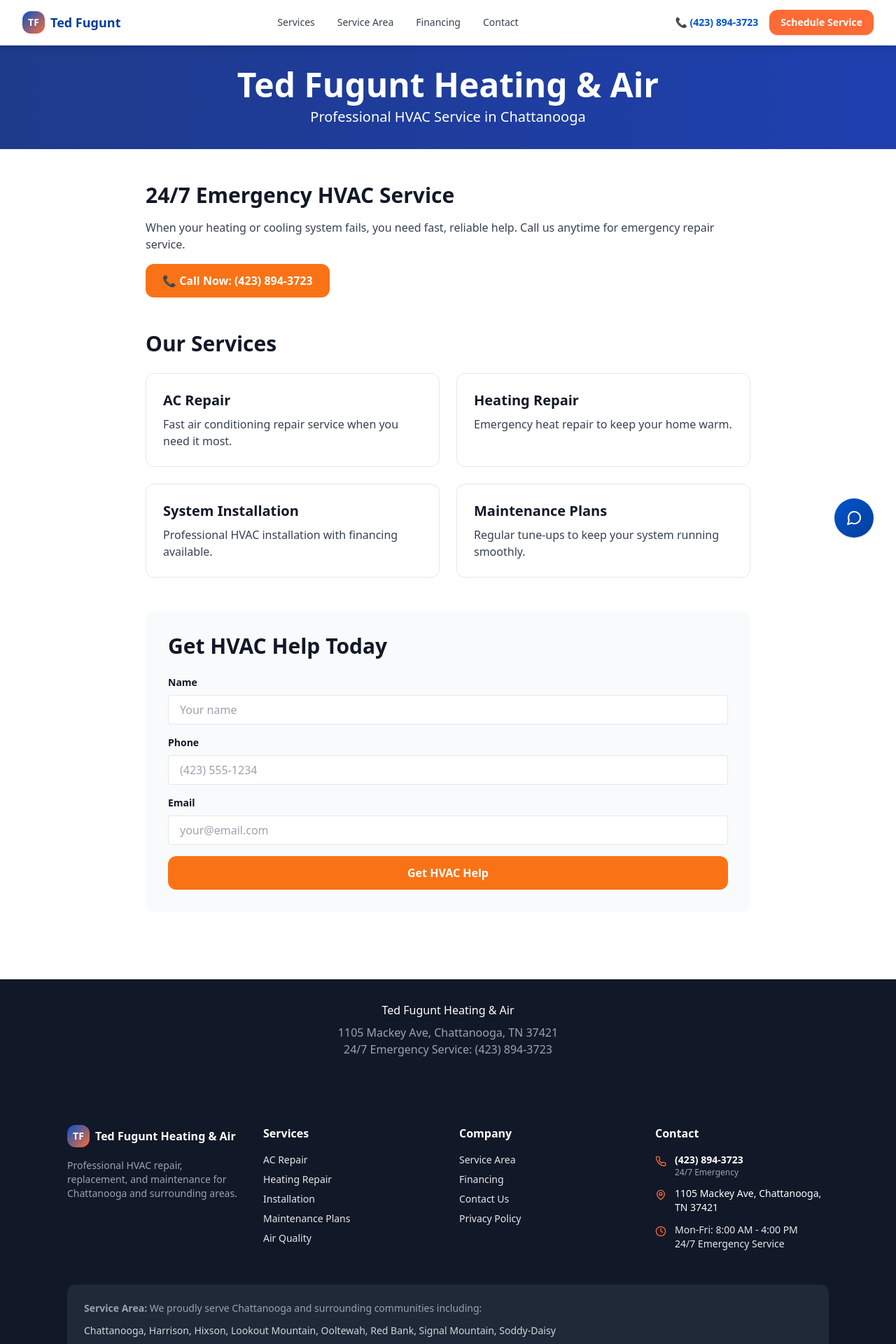
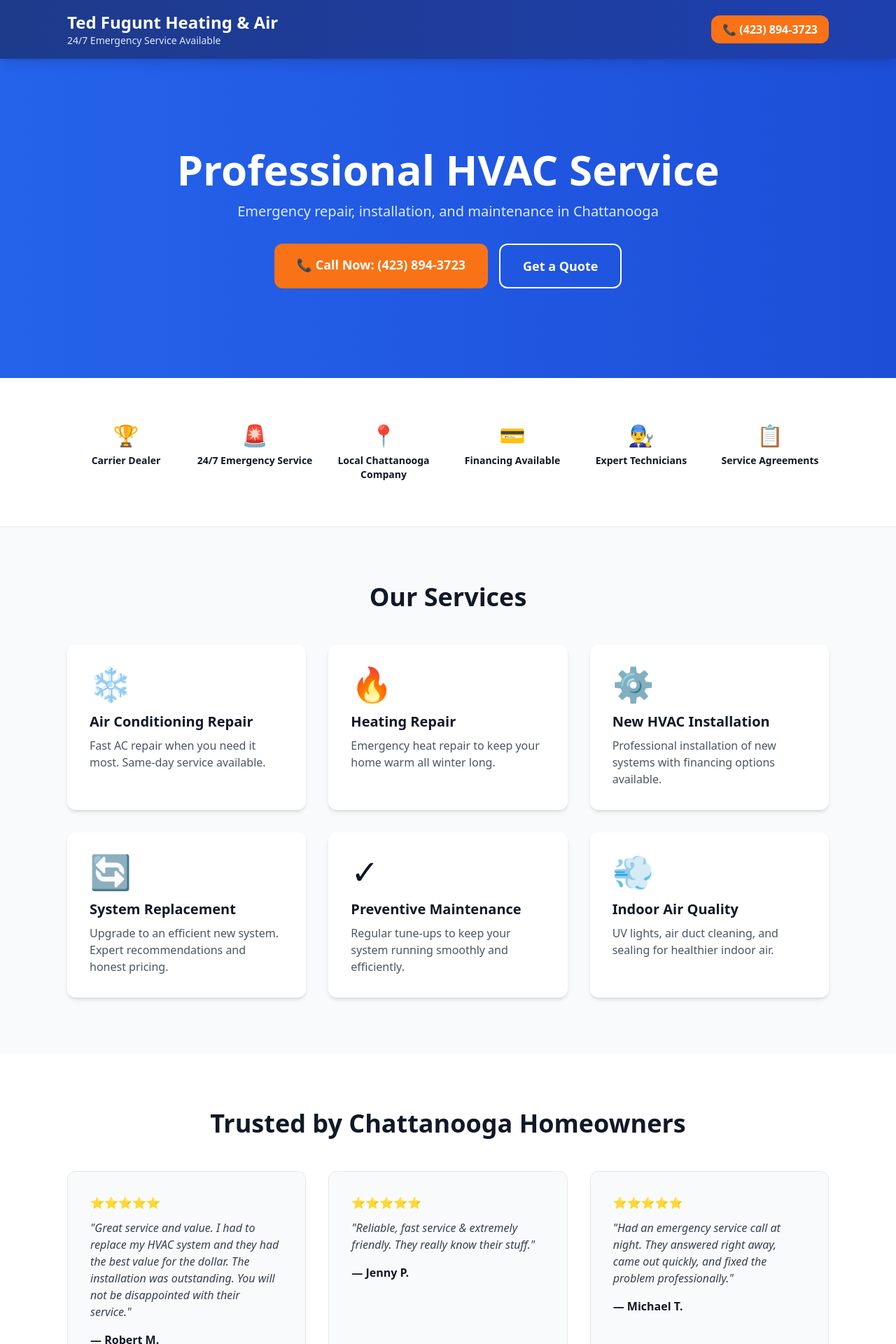
Before and after one commit to ScoopyChatt/tedfugunt-website, a Next.js app: page / in a window 1280 px wide. Shown: the top 1920 px of the page at 70% size. Built offline with nearby package versions, Linux system fonts and the light colour scheme.

Commit message:
Complete rewrite: Clean layout + full featured homepage - ready to build

```diff
--- a/app/layout.tsx
+++ b/app/layout.tsx
@@ -1,12 +1,6 @@
 import type { Metadata } from 'next'
-import dynamic from 'next/dynamic'
 import { COMPANY_INFO } from '@/lib/siteData'
 import './globals.css'
-
-const Header = dynamic(() => import('@/components/Header'), { ssr: false })
-const Footer = dynamic(() => import('@/components/Footer'), { ssr: false })
-const StickyMobileCTA = dynamic(() => import('@/components/StickyMobileCTA'), { ssr: false })
-const ChatbotWidget = dynamic(() => import('@/components/ChatbotWidget'), { ssr: false })
 
 export const metadata: Metadata = {
   metadataBase: new URL('https://tedfugunt-website.vercel.app'),
@@ -56,13 +50,7 @@ export default function RootLayout({
         <link rel="icon" href="/favicon.ico" />
       </head>
       <body className="bg-white text-neutral-900">
-        <Header />
-        <main className="min-h-screen">
-          {children}
-        </main>
-        <Footer />
-        <StickyMobileCTA />
-        <ChatbotWidget />
+        {children}
       </body>
     </html>
   )
--- a/app/page.tsx
+++ b/app/page.tsx
@@ -1,75 +1,152 @@
+'use client'
+
+import { COMPANY_INFO, CORE_SERVICES, TRUST_SIGNALS, FAQ, TESTIMONIALS } from '@/lib/siteData'
+
 export default function Home() {
   return (
-    <div className="min-h-screen bg-white">
-      <header className="bg-gradient-to-r from-blue-900 to-blue-800 text-white py-8">
-        <div className="max-w-4xl mx-auto px-4 text-center">
-          <h1 className="text-5xl font-bold mb-2">Ted Fugunt Heating & Air</h1>
-          <p className="text-xl">Professional HVAC Service in Chattanooga</p>
+    <>
+      {/* Header */}
+      <header className="bg-gradient-to-r from-blue-900 to-blue-800 text-white sticky top-0 z-50 shadow-lg">
+        <div className="max-w-6xl mx-auto px-4 sm:px-6 lg:px-8 py-4 flex justify-between items-center">
+          <div>
+            <h1 className="text-2xl font-bold">{COMPANY_INFO.name}</h1>
+            <p className="text-sm text-blue-100">24/7 Emergency Service Available</p>
+          </div>
+          <a href={`tel:${COMPANY_INFO.phone.replace(/\D/g, '')}`} className="bg-orange-500 hover:bg-orange-600 text-white font-bold py-2 px-4 rounded-lg">
+            📞 {COMPANY_INFO.phone}
+          </a>
         </div>
       </header>
 
-      <main className="max-w-4xl mx-auto px-4 py-12">
-        <section className="mb-12">
-          <h2 className="text-3xl font-bold mb-4">24/7 Emergency HVAC Service</h2>
-          <p className="text-gray-700 mb-4">
-            When your heating or cooling system fails, you need fast, reliable help. Call us anytime for emergency repair service.
-          </p>
-          <a href="tel:4238943723" className="inline-block bg-orange-500 hover:bg-orange-600 text-white font-bold py-3 px-6 rounded-lg">
-            📞 Call Now: (423) 894-3723
-          </a>
-        </section>
+      {/* Hero */}
+      <section className="bg-gradient-to-r from-blue-600 to-blue-700 text-white py-20 sm:py-32">
+        <div className="max-w-4xl mx-auto px-4 sm:px-6 lg:px-8 text-center">
+          <h2 className="text-4xl sm:text-5xl lg:text-6xl font-bold mb-4">Professional HVAC Service</h2>
+          <p className="text-xl text-blue-100 mb-8">Emergency repair, installation, and maintenance in Chattanooga</p>
+          <div className="flex flex-col sm:flex-row gap-4 justify-center">
+            <a href={`tel:${COMPANY_INFO.phone.replace(/\D/g, '')}`} className="bg-orange-500 hover:bg-orange-600 text-white font-bold py-4 px-8 rounded-lg text-lg">
+              📞 Call Now: {COMPANY_INFO.phone}
+            </a>
+            <button onClick={() => document.getElementById('lead-form')?.scrollIntoView({ behavior: 'smooth' })} className="border-2 border-white hover:bg-white hover:text-blue-700 text-white font-bold py-4 px-8 rounded-lg text-lg transition">
+              Get a Quote
+            </button>
+          </div>
+        </div>
+      </section>
 
-        <section className="mb-12">
-          <h2 className="text-3xl font-bold mb-6">Our Services</h2>
-          <div className="grid md:grid-cols-2 gap-6">
-            <div className="border rounded-lg p-6">
-              <h3 className="text-xl font-bold mb-2">AC Repair</h3>
-              <p className="text-gray-700">Fast air conditioning repair service when you need it most.</p>
-            </div>
-            <div className="border rounded-lg p-6">
-              <h3 className="text-xl font-bold mb-2">Heating Repair</h3>
-              <p className="text-gray-700">Emergency heat repair to keep your home warm.</p>
-            </div>
-            <div className="border rounded-lg p-6">
-              <h3 className="text-xl font-bold mb-2">System Installation</h3>
-              <p className="text-gray-700">Professional HVAC installation with financing available.</p>
-            </div>
-            <div className="border rounded-lg p-6">
-              <h3 className="text-xl font-bold mb-2">Maintenance Plans</h3>
-              <p className="text-gray-700">Regular tune-ups to keep your system running smoothly.</p>
-            </div>
+      {/* Trust Signals */}
+      <section className="bg-white py-12 border-b border-gray-200">
+        <div className="max-w-6xl mx-auto px-4 sm:px-6 lg:px-8">
+          <div className="grid grid-cols-2 md:grid-cols-3 lg:grid-cols-6 gap-4 text-center">
+            {TRUST_SIGNALS.map((signal) => (
+              <div key={signal.label} className="py-4">
+                <div className="text-3xl mb-2">{signal.icon}</div>
+                <p className="font-semibold text-sm text-gray-900">{signal.label}</p>
+              </div>
+            ))}
           </div>
-        </section>
+        </div>
+      </section>
 
-        <section className="bg-gray-50 p-8 rounded-lg">
-          <h2 className="text-3xl font-bold mb-6">Get HVAC Help Today</h2>
-          <form className="space-y-4">
+      {/* Services */}
+      <section className="py-16 sm:py-20 bg-gray-50">
+        <div className="max-w-6xl mx-auto px-4 sm:px-6 lg:px-8">
+          <h2 className="text-3xl sm:text-4xl font-bold text-center mb-12">Our Services</h2>
+          <div className="grid md:grid-cols-2 lg:grid-cols-3 gap-8">
+            {CORE_SERVICES.map((service) => (
+              <div key={service.id} className="bg-white rounded-lg shadow-md p-8 hover:shadow-lg transition">
+                <div className="text-5xl mb-4">{service.icon}</div>
+                <h3 className="text-xl font-bold mb-2">{service.title}</h3>
+                <p className="text-gray-600">{service.description}</p>
+              </div>
+            ))}
+          </div>
+        </div>
+      </section>
+
+      {/* Testimonials */}
+      <section className="py-16 sm:py-20 bg-white">
+        <div className="max-w-6xl mx-auto px-4 sm:px-6 lg:px-8">
+          <h2 className="text-3xl sm:text-4xl font-bold text-center mb-12">Trusted by Chattanooga Homeowners</h2>
+          <div className="grid md:grid-cols-3 gap-8">
+            {TESTIMONIALS.map((testimonial, idx) => (
+              <div key={idx} className="bg-gray-50 rounded-lg p-8 border border-gray-200">
+                <div className="flex mb-3">
+                  {[...Array(testimonial.rating)].map((_, i) => (
+                    <span key={i} className="text-yellow-400">⭐</span>
+                  ))}
+                </div>
+                <p className="text-gray-700 mb-4 italic">"{testimonial.quote}"</p>
+                <p className="font-semibold text-gray-900">— {testimonial.name}</p>
+              </div>
+            ))}
+          </div>
+        </div>
+      </section>
+
+      {/* Lead Form */}
+      <section id="lead-form" className="py-16 sm:py-20 bg-blue-50">
+        <div className="max-w-2xl mx-auto px-4 sm:px-6 lg:px-8">
+          <h2 className="text-3xl sm:text-4xl font-bold text-center mb-12">Get HVAC Help Today</h2>
+          <form className="bg-white rounded-lg shadow-lg p-8 space-y-6">
             <div>
-              <label className="block text-sm font-bold mb-2">Name</label>
-              <input type="text" placeholder="Your name" className="w-full border rounded px-4 py-2" />
+              <label className="block text-sm font-bold text-gray-700 mb-2">Name *</label>
+              <input type="text" placeholder="Your name" className="w-full px-4 py-3 border border-gray-300 rounded-lg focus:ring-2 focus:ring-blue-500 outline-none" required />
             </div>
             <div>
-              <label className="block text-sm font-bold mb-2">Phone</label>
-              <input type="tel" placeholder="(423) 555-1234" className="w-full border rounded px-4 py-2" />
+              <label className="block text-sm font-bold text-gray-700 mb-2">Phone *</label>
+              <input type="tel" placeholder="(423) 555-1234" className="w-full px-4 py-3 border border-gray-300 rounded-lg focus:ring-2 focus:ring-blue-500 outline-none" required />
             </div>
             <div>
-              <label className="block text-sm font-bold mb-2">Email</label>
-              <input type="email" placeholder="your@email.com" className="w-full border rounded px-4 py-2" />
+              <label className="block text-sm font-bold text-gray-700 mb-2">Email *</label>
+              <input type="email" placeholder="your@email.com" className="w-full px-4 py-3 border border-gray-300 rounded-lg focus:ring-2 focus:ring-blue-500 outline-none" required />
             </div>
-            <button type="submit" className="w-full bg-orange-500 hover:bg-orange-600 text-white font-bold py-3 rounded-lg">
+            <div>
+              <label className="block text-sm font-bold text-gray-700 mb-2">Address or ZIP *</label>
+              <input type="text" placeholder="Chattanooga, TN" className="w-full px-4 py-3 border border-gray-300 rounded-lg focus:ring-2 focus:ring-blue-500 outline-none" required />
+            </div>
+            <div>
+              <label className="block text-sm font-bold text-gray-700 mb-2">What do you need?</label>
+              <select className="w-full px-4 py-3 border border-gray-300 rounded-lg focus:ring-2 focus:ring-blue-500 outline-none">
+                <option>AC Not Cooling</option>
+                <option>Heat Not Working</option>
+                <option>System Making Noise</option>
+                <option>Need Replacement Estimate</option>
+                <option>Maintenance Tune-Up</option>
+              </select>
+            </div>
+            <button type="submit" className="w-full bg-orange-500 hover:bg-orange-600 text-white font-bold py-3 rounded-lg text-lg transition">
               Get HVAC Help
             </button>
           </form>
-        </section>
-      </main>
+        </div>
+      </section>
 
-      <footer className="bg-gray-900 text-white py-8 mt-12">
-        <div className="max-w-4xl mx-auto px-4 text-center">
-          <p className="mb-2">Ted Fugunt Heating & Air</p>
-          <p className="text-gray-400">1105 Mackey Ave, Chattanooga, TN 37421</p>
-          <p className="text-gray-400">24/7 Emergency Service: (423) 894-3723</p>
+      {/* Footer */}
+      <footer className="bg-gray-900 text-white py-12">
+        <div className="max-w-6xl mx-auto px-4 sm:px-6 lg:px-8">
+          <div className="grid md:grid-cols-3 gap-8 mb-8">
+            <div>
+              <h3 className="text-lg font-bold mb-4">{COMPANY_INFO.name}</h3>
+              <p className="text-gray-400">{COMPANY_INFO.description}</p>
+            </div>
+            <div>
+              <h4 className="text-lg font-bold mb-4">Contact</h4>
+              <p className="text-gray-400 mb-2">📍 {COMPANY_INFO.address}</p>
+              <p className="text-gray-400 mb-2">📞 {COMPANY_INFO.phone}</p>
+              <p className="text-gray-400">✉️ {COMPANY_INFO.email}</p>
+            </div>
+            <div>
+              <h4 className="text-lg font-bold mb-4">Hours</h4>
+              <p className="text-gray-400 mb-2">Weekdays: {COMPANY_INFO.hours.weekday}</p>
+              <p className="text-gray-400">{COMPANY_INFO.hours.emergency}</p>
+            </div>
+          </div>
+          <div className="border-t border-gray-800 pt-8 text-center text-gray-400">
+            <p>&copy; 2024 {COMPANY_INFO.name}. All rights reserved.</p>
+          </div>
         </div>
       </footer>
-    </div>
+    </>
   )
 }
```
